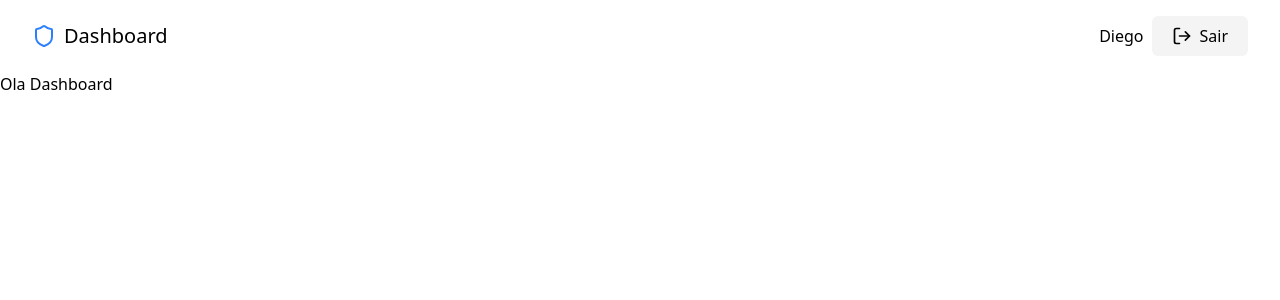
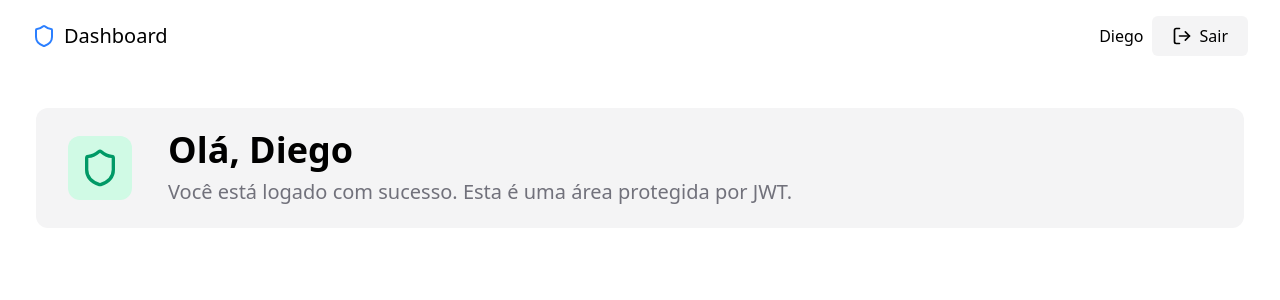
Before and after one commit to Janderff/Protected-routes, a React (Vite) app in the folder protected-routes/: page /login in a window 1280 px wide. Both pictures are taken after typing "name@example.com", "Sample123" into the empty fields and a click on the button "Entrar". Shown: the top 300 px of the page. Built offline with nearby package versions, Linux system fonts and the light colour scheme.

Commit message:
feat(FirstCard):Criando o primeiro card completo

```diff
--- a/protected-routes/src/pages/DashboardPage.jsx
+++ b/protected-routes/src/pages/DashboardPage.jsx
@@ -4,6 +4,7 @@ import React from 'react'
 import { useAuth } from '../contexts/AuthContext'
 import { useNavigate } from 'react-router-dom'
 import { Header } from '../components/header'
+import { Shield, LogOut } from 'lucide-react'
 
 const DashboardPage = () => {
   const { user, logout } = useAuth()
@@ -17,7 +18,19 @@ const DashboardPage = () => {
   return (
     <div className='w-full h-screen '>
       <Header />
-      <div>Ola Dashboard</div>
+      <div className='flex flex-col w-full h-full'>
+        <div className='flex flex-row  m-9 p-3  h-30 bg-zinc-100 rounded-xl  gap-4'>
+          <div className='items-center justify-center flex '>
+            <Shield className='text-emerald-600 bg-emerald-100 w-16 h-16 m-5  p-3 rounded-xl' />
+          </div>
+          <div className='flex flex-col justify-center gap-2'>
+            <strong className='text-4xl'>Olá, {user?.name || 'dev'}</strong>
+            <p className='text-zinc-500 text-xl'>
+              Você está logado com sucesso. Esta é uma área protegida por JWT.
+            </p>
+          </div>
+        </div>
+      </div>
     </div>
   )
 }
```
